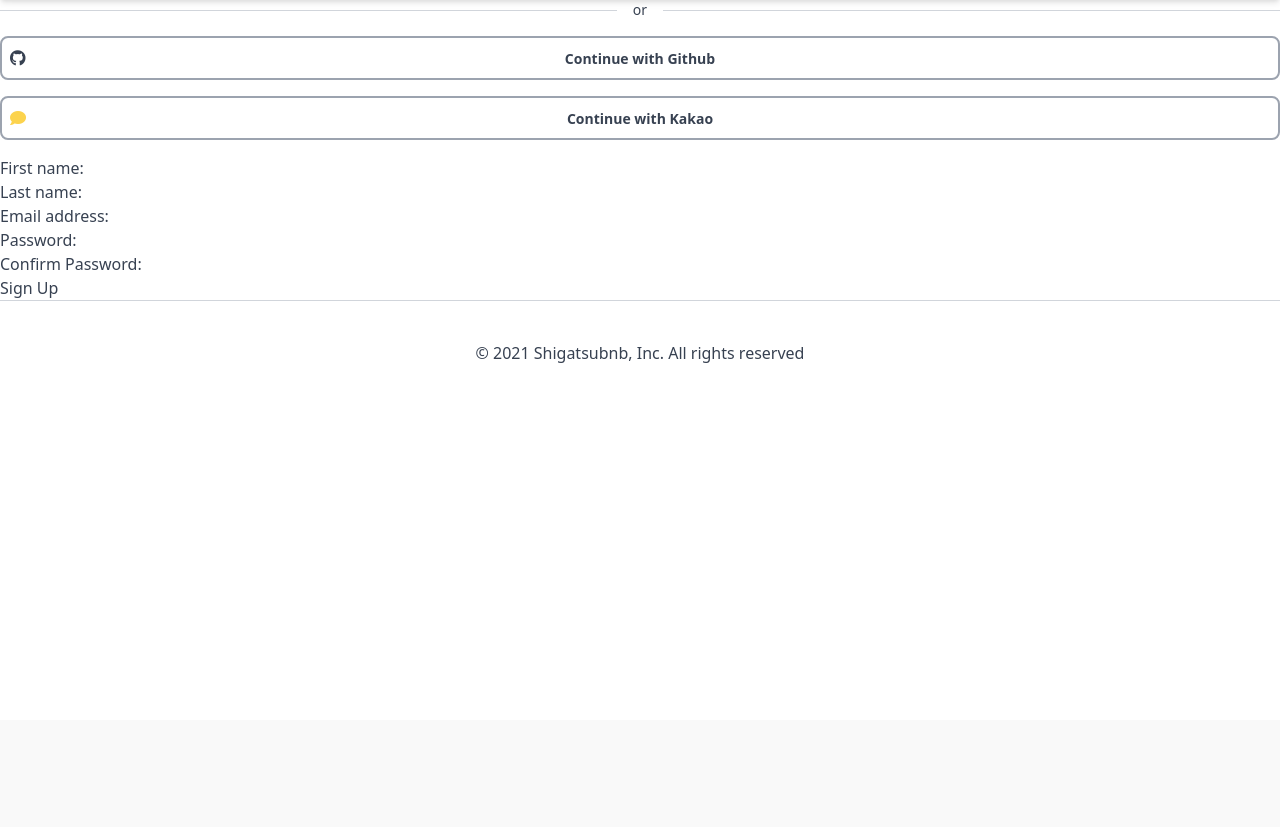
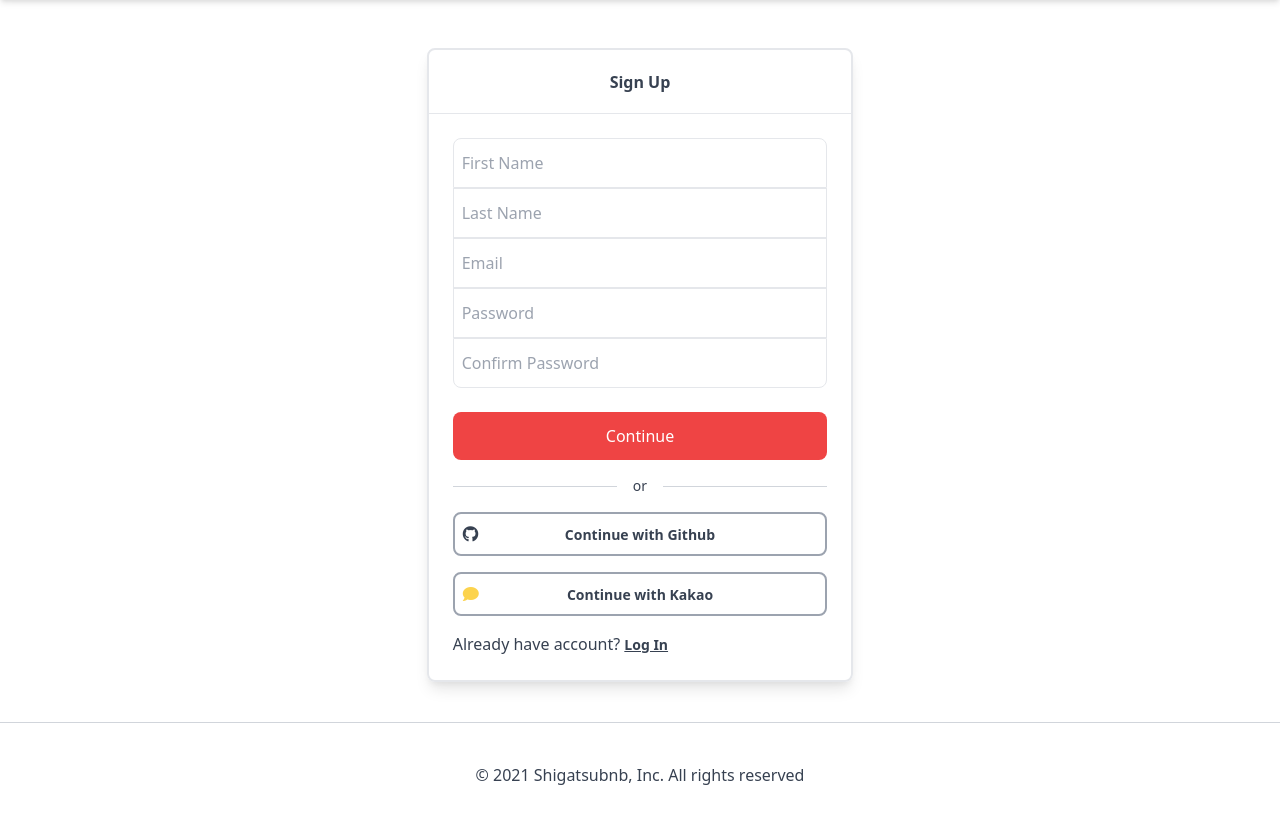
Before and after one commit to ShigatsuEl/shigatsubnb-clone, a Django app: page /users/signup in a window 1280 px wide. Shown: the part 80-907 px from the top of the page. Before the commit the page ends 443 px from the top, so only its background shows below. Run offline with Django 3.2, Linux system fonts and the light colour scheme; style sheets or scripts are compiled from the project's sources; some libraries are stand-ins or nearby versions.

Commit message:
111.CSS Sign Up
+Fixed Login Class Attr

```diff
--- a/assets/scss/styles.scss
+++ b/assets/scss/styles.scss
@@ -16,4 +16,8 @@
   @apply flex justify-center items-center mx-2 rounded-full w-8 h-8;
 }
 
+.form-btn {
+  @apply border px-2 py-3 w-full;
+}
+
 @tailwind utilities;
--- a/templates/users/login.html
+++ b/templates/users/login.html
@@ -22,7 +22,7 @@
 
             {% include "partials/social_login.html" %}
 
-            <div class="">
+            <div>
                 <span>Don't have an account? <a class="font-bold text-sm underline" href="{% url "users:signup" %}">Sign Up</a></span>
             </div>
 
--- a/templates/users/singup.html
+++ b/templates/users/singup.html
@@ -11,12 +11,23 @@
 
 {% block content %}
 
-    {% include "partials/social_login.html" %}
+    <div class="flex flex-col items-center mt-32 mx-auto mb-10 border-2 rounded-lg xl:w-1/3 lg:w-2/5 md:w-2/5 sm:w-4/5  shadow-lg">
+        <h3 class="flex justify-center items-center border-b w-full h-16 text-base font-extrabold">Sign Up</h3>
+        <div class="p-6 w-full">
+            <form class="w-full" method="POST" action="{% url "users:signup" %}">
+                {% csrf_token %}
+                {{form.as_p}}
+                <button class="rounded-lg px-2 py-3 w-full text-white font-medium bg-red-500">Continue</button>
+            </form>
 
-    <form method="POST" action="{% url "users:signup" %}">
-        {% csrf_token %}
-        {{form.as_p}}
-        <button>Sign Up</button>
-    </form>
+            {% include "partials/social_login.html" %}
+
+            <div>
+                <span>Already have account? <a class="font-bold text-sm underline" href="{% url "users:login" %}">Log In</a></span>
+            </div>
+
+        </div>
+    </div>
+
 
 {% endblock content %}
--- a/users/forms.py
+++ b/users/forms.py
@@ -10,7 +10,7 @@ class LoginForm(forms.Form):
         widget=forms.EmailInput(
             attrs={
                 "placeholder": "Email",
-                "class": "border rounded-t-lg px-2 py-3 w-full",
+                "class": "form-btn rounded-t-lg",
             }
         ),
         label="",
@@ -19,7 +19,7 @@ class LoginForm(forms.Form):
         widget=forms.PasswordInput(
             attrs={
                 "placeholder": "Password",
-                "class": "border rounded-b-lg mb-6 px-2 py-3 w-full",
+                "class": "form-btn rounded-b-lg mb-6",
             }
         ),
         label="",
@@ -49,9 +49,38 @@ class SignUpForm(forms.ModelForm):
     class Meta:
         model = models.User
         fields = ("first_name", "last_name", "email")
+        widgets = {
+            "first_name": forms.TextInput(
+                attrs={"placeholder": "First Name", "class": "form-btn rounded-t-lg"}
+            ),
+            "last_name": forms.TextInput(
+                attrs={"placeholder": "Last Name", "class": "form-btn"}
+            ),
+            "email": forms.TextInput(
+                attrs={"placeholder": "Email", "class": "form-btn"}
+            ),
+        }
+        labels = {
+            "first_name": "",
+            "last_name": "",
+            "email": "",
+        }
 
-    password = forms.CharField(widget=forms.PasswordInput)
-    password1 = forms.CharField(widget=forms.PasswordInput, label="Confirm Password")
+    password = forms.CharField(
+        widget=forms.PasswordInput(
+            attrs={"placeholder": "Password", "class": "form-btn"}
+        ),
+        label="",
+    )
+    password1 = forms.CharField(
+        widget=forms.PasswordInput(
+            attrs={
+                "placeholder": "Confirm Password",
+                "class": "form-btn rounded-b-lg mb-6",
+            }
+        ),
+        label="",
+    )
 
     # clean_password로 선언하면 작동하지 않을 것이다
     # Django는 순서대로 data를 clean하기 때문에 password를 clean하는 메서드엔 password1이 없다
```
